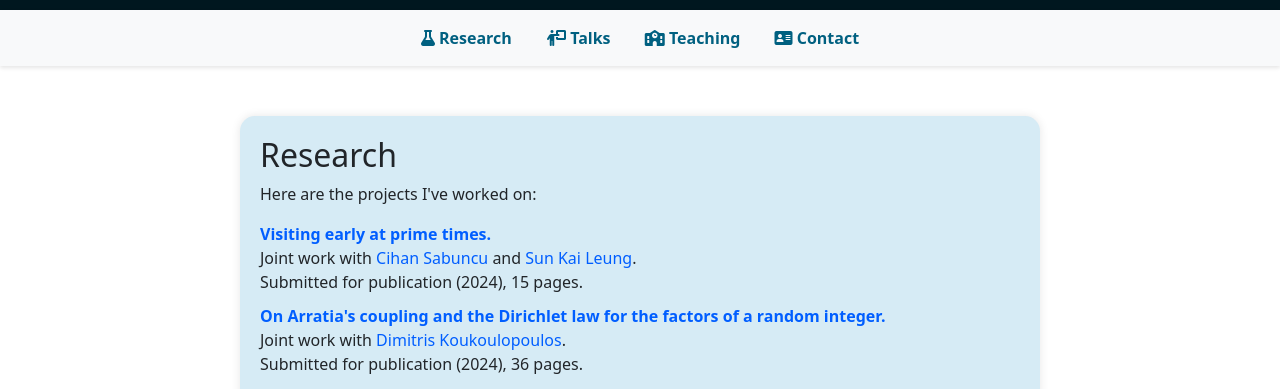
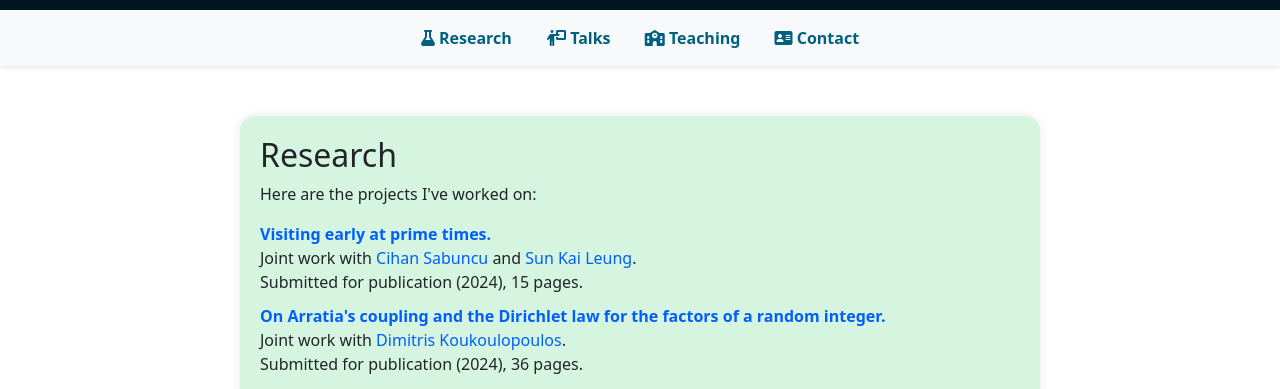
Before and after one commit to haddadt/haddadt.github.io, a plain HTML site: page index.html in a window 1280 px wide. Shown: the part 710-1099 px from the top of the page. Drawn offline with nearby package versions, Linux system fonts and the light colour scheme.

Commit message:
Update styles.css

```diff
--- a/css/styles.css
+++ b/css/styles.css
@@ -4,10 +4,10 @@
     --hover-color: #006B8F;
     --text-color: #fff;
     --background-color: hwb(195 0% 88%);
-    --bg-sec1: hsl(200, 60%, 90%);
-    --bg-sec2: hsl(185, 60%, 90%);
+    --bg-sec1: hsl(140, 60%, 90%);
+    --bg-sec2: hsl(170, 60%, 90%);
     --bg-sec3: hsl(200, 60%, 90%);
-    --bg-sec4: hsl(185, 60%, 90%);
+    --bg-sec4: hsl(220, 60%, 90%);
     --research-bg: hsl(124, 56%, 84%);
     --talks-bg: hsl(152, 73%, 84%);
 }
```
